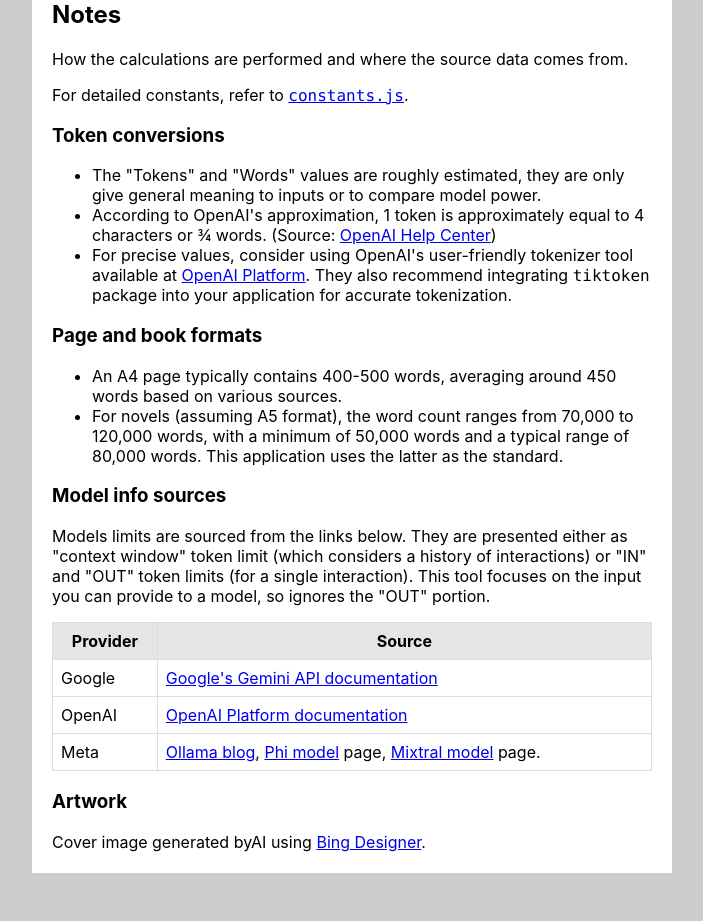
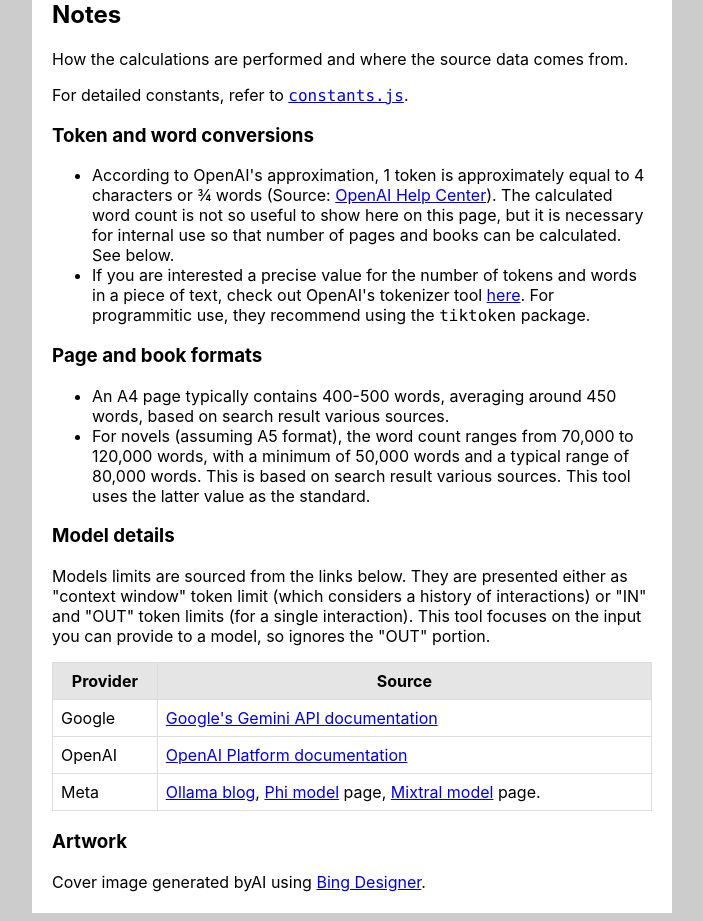
Before and after one commit to MichaelCurrin/token-translator, a React (Create React App) app: page / in a window 1280 px wide. Shown: the part 1560-2481 px from the top of the page, without its empty margins (288-991 px from the left). Before the commit the page ends 2448 px from the top, so only its background shows below. Built offline with nearby package versions, Linux system fonts and the light colour scheme.

Commit message:
update Notes.jsx

```diff
--- a/src/components/Notes.jsx
+++ b/src/components/Notes.jsx
@@ -13,27 +13,25 @@ function Notes() {
         .
       </p>
 
-      <h3>Token conversions</h3>
+      <h3>Token and word conversions</h3>
 
       <ul>
         <li>
-          The "Tokens" and "Words" values are roughly estimated, they are only
-          give general meaning to inputs or to compare model power.
-        </li>
-        <li>
           According to OpenAI's approximation, 1 token is approximately equal to
-          4 characters or ¾ words. (Source:{' '}
+          4 characters or ¾ words (Source:{' '}
           <a href="https://help.openai.com/en/articles/4936856-what-are-tokens-and-how-to-count-them">
             OpenAI Help Center
           </a>
-          )
+          ). The calculated word count is not so useful to show here on this
+          page, but it is necessary for internal use so that number of pages and
+          books can be calculated. See below.
         </li>
         <li>
-          For precise values, consider using OpenAI's user-friendly tokenizer
-          tool available at{' '}
-          <a href="https://platform.openai.com/tokenizer">OpenAI Platform</a>.
-          They also recommend integrating <code>tiktoken</code> package into
-          your application for accurate tokenization.
+          If you are interested a precise value for the number of tokens and
+          words in a piece of text, check out OpenAI's tokenizer tool{' '}
+          <a href="https://platform.openai.com/tokenizer">here</a>. For
+          programmitic use, they recommend using the <code>tiktoken</code>{' '}
+          package.
         </li>
       </ul>
 
@@ -42,16 +40,17 @@ function Notes() {
       <ul>
         <li>
           An A4 page typically contains 400-500 words, averaging around 450
-          words based on various sources.
+          words, based on search result various sources.
         </li>
         <li>
           For novels (assuming A5 format), the word count ranges from 70,000 to
           120,000 words, with a minimum of 50,000 words and a typical range of
-          80,000 words. This application uses the latter as the standard.
+          80,000 words. This is based on search result various sources. This
+          tool uses the latter value as the standard.
         </li>
       </ul>
 
-      <h3>Model info sources</h3>
+      <h3>Model details</h3>
 
       <p>
         Models limits are sourced from the links below. They are presented
@@ -90,7 +89,8 @@ function Notes() {
             <td>
               <a href="https://ollama.com/blog/llama3">Ollama blog</a>,{' '}
               <a href="https://ollama.com/library/phi3">Phi model</a> page,{' '}
-              <a href="https://ollama.com/library/mixtral">Mixtral model</a> page.
+              <a href="https://ollama.com/library/mixtral">Mixtral model</a>{' '}
+              page.
             </td>
           </tr>
         </tbody>
```
